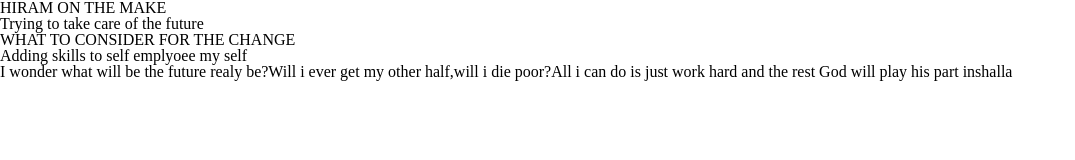
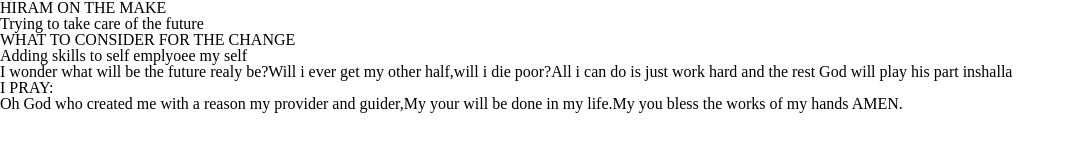
Before and after one commit to ngarukaalx/front_endp, a plain HTML site: page index.html in a window 1280 px wide. Shown: the whole page, without its empty margins (0-1075 px from the left). Drawn offline with Linux system fonts and the light colour scheme.

Commit message:
updatehtml

```diff
--- a/index.html
+++ b/index.html
@@ -11,5 +11,7 @@
 		<h2><strong>WHAT TO CONSIDER FOR THE CHANGE</strong></h2>
 		<p><b>Adding skills to self emplyoee my self</b></p>
 		<p>I wonder what will be the future realy be?Will i ever get my other half,will i die poor?All i can do is just work hard and the rest God will play his part<b> inshalla</b></p>
+		<h3><b>I PRAY:</b></h3>
+		<p><em>Oh God who created me with a reason my provider and guider,My your will be done in my life.</em><i>My you bless the works of my hands</i> <strong>AMEN.</strong></p>
 	</body>
 </html>
```
